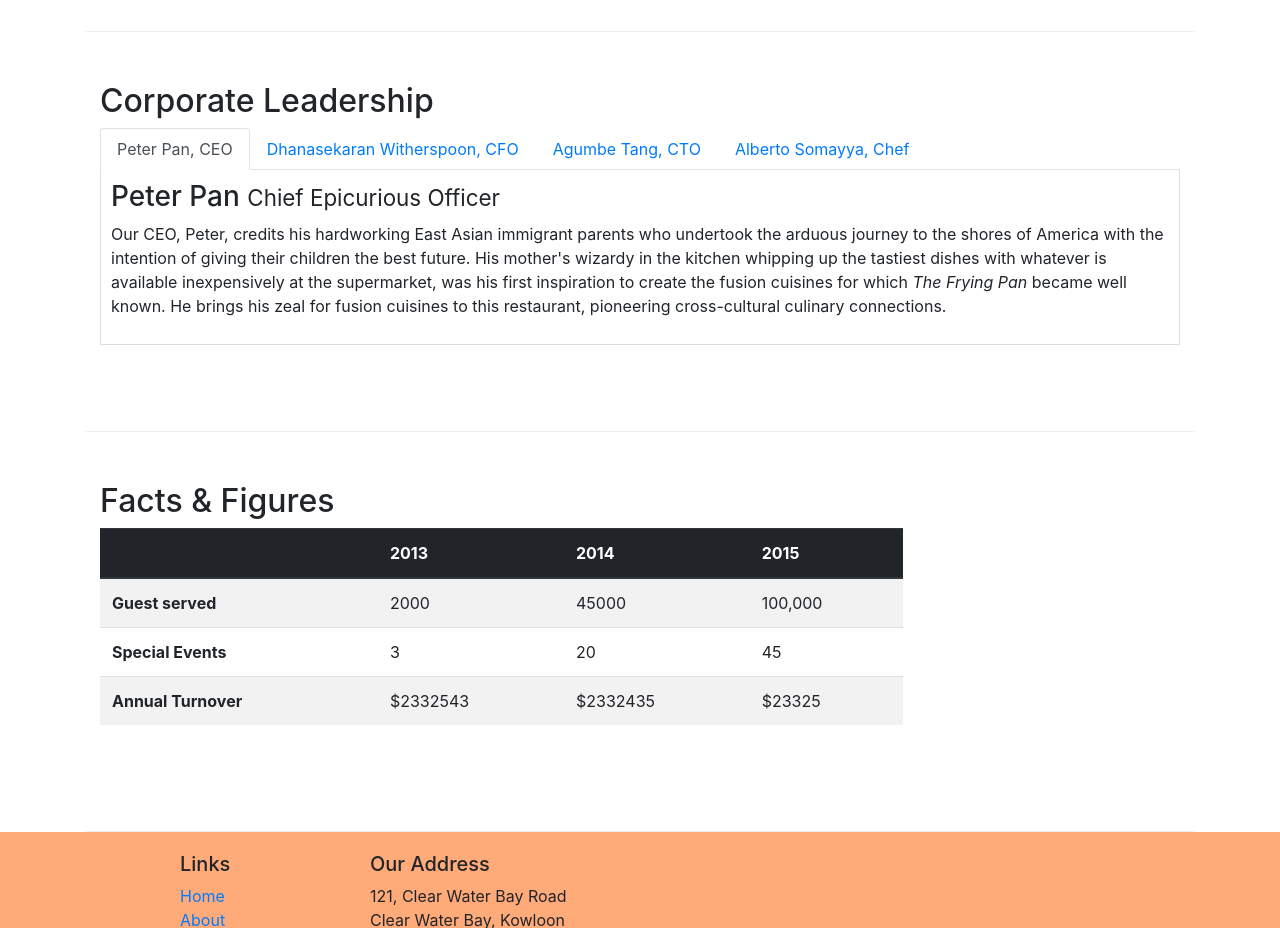
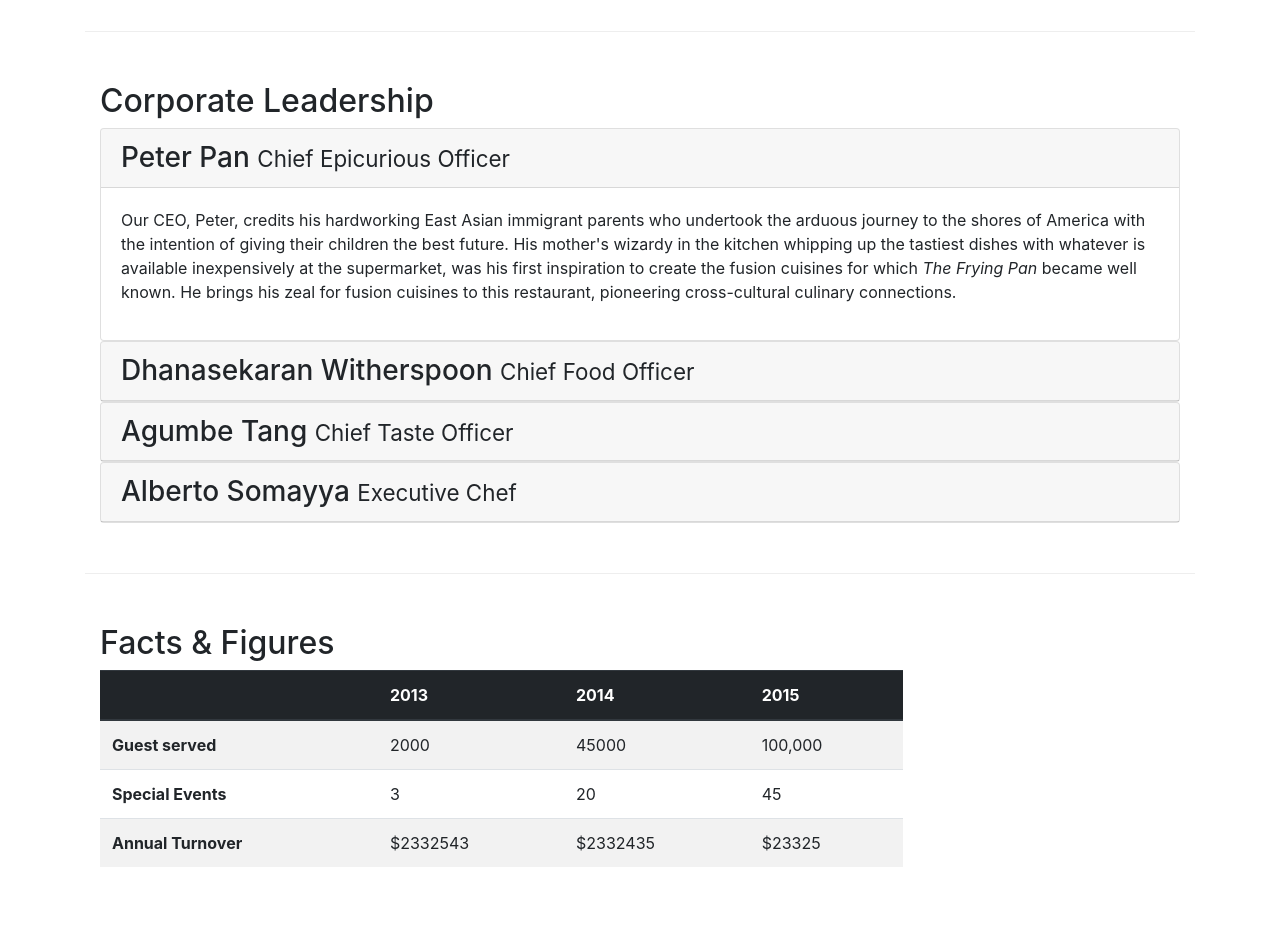
Before and after one commit to angelgonzaf/conFusion, a website: page aboutus.html in a window 1280 px wide. Shown: the part 940-1868 px from the top of the page. Drawn offline with nearby package versions, Linux system fonts and the light colour scheme.

Commit message:
Accordion

```diff
--- a/aboutus.html
+++ b/aboutus.html
@@ -105,45 +105,67 @@
             <div class="col-12">
                 <h2>Corporate Leadership</h2>
 
-                <ul class="nav nav-tabs">
-                    <li class="nav-item">
-                        <a class="nav-link active" href="#peter"
-                            role="tab" data-toggle="tab">Peter Pan, CEO</a>
-                    </li>
-                    <li class="nav-item">
-                        <a class="nav-link" href="#danny"
-                            role="tab" data-toggle="tab">Dhanasekaran Witherspoon, CFO</a>
-                    </li>
-                    <li class="nav-item">
-                        <a class="nav-link" href="#agumbe"
-                            role="tab" data-toggle="tab">Agumbe Tang, CTO</a>
-                    </li>
-                    <li class="nav-item">
-                        <a class="nav-link" href="#alberto"
-                            role="tab" data-toggle="tab">Alberto Somayya, Chef</a>
-                    </li>
-                </ul>
-
-                <div class="tab-content">
-                    <div class="tab-pane fade show active" role="tabpanel" id="peter">
-                        <h3>Peter Pan <small>Chief Epicurious Officer</small></h3>
+                <div id="accordion">
+                    <div class="card">
+                        <div class="card-header" role="tab" id="peterhead">
+                            <h3 class="mb-0">
+                                <a data-toggle="collapse" data-target="#peter">
+                                Peter Pan <small>Chief Epicurious Officer</small>
+                                </a>
+                            </h3>
+                        </div>
+                        <div class="collapse show" id="peter" data-parent="#accordion">
+                            <div class="card-body">
                                 <p class="d-none d-sm-block">Our CEO, Peter, credits his hardworking East Asian immigrant parents who undertook the arduous journey to the shores of America with the intention of giving their children the best future. His mother's wizardy in the kitchen whipping up the tastiest dishes with whatever is available inexpensively at the supermarket, was his first inspiration to create the fusion cuisines for which <em>The Frying Pan</em> became well known. He brings his zeal for fusion cuisines to this restaurant, pioneering cross-cultural culinary connections.</p>
                             </div>
-                    <div class="tab-pane fade" role="tabpanel" id="danny">
-                        <h3>Dhanasekaran Witherspoon <small>Chief Food Officer</small></h3>
+                        </div>
+                    </div>
+                    <div class="card">
+                        <div class="card-header" role="tab" id="dannyhead">
+                            <h3 class="mb-0">
+                                <a data-toggle="collapse" data-target="#danny">
+                                     Dhanasekaran Witherspoon <small>Chief Food Officer</small>
+                                </a>
+                            </h3>
+                        </div>
+                        <div class="collapse" id="danny" data-parent="#accordion">
+                            <div class="card-body">
                                 <p class="d-none d-sm-block">Our CFO, Danny, as he is affectionately referred to by his colleagues, comes from a long established family tradition in farming and produce. His experiences growing up on a farm in the Australian outback gave him great appreciation for varieties of food sources. As he puts it in his own words, <em>Everything that runs, wins, and everything that stays, pays!</em></p>
                             </div>
-                    <div class="tab-pane fade" role="tabpanel" id="agumbe">
-                        <h3>Agumbe Tang <small>Chief Taste Officer</small></h3>
+                        </div>
+                    </div>
+                    <div class="card">
+                        <div class="card-header" role="tab" id="agumbeheader">
+                            <h3 class="mb-0">
+                                <a data-toggle="collapse" data-target="#agumbe">
+                                    Agumbe Tang <small>Chief Taste Officer</small>
+                                </a>
+                            </h3>
+                        </div>
+                        <div class="collapse" id="agumbe" data-parent="#accordion">
+                            <div class="card-body">
                                 <p class="d-none d-sm-block">Blessed with the most discerning gustatory sense, Agumbe, our CTO, personally ensures that every dish that we serve meets his exacting tastes. Our chefs dread the tongue lashing that ensues if their dish does not meet his exacting standards. He lives by his motto, <em>You click only if you survive my lick.</em></p>
                             </div>
-                    <div class="tab-pane fade" role="tabpanel" id="alberto">
-                        <h3>Alberto Somayya <small>Executive Chef</small></h3>
+                        </div>
+                    </div>
+                    <div class="card">
+                        <div class="card-header" role="tab" id="albertoheader">
+                            <h3 class="mb-0">
+                                <a data-toggle="collapse" data-target="#alberto">
+                                    Alberto Somayya <small>Executive Chef</small>
+                                </a>
+                            </h3>
+                        </div>
+                        <div class="collapse" id="alberto" data-parent="#accordion">
+                            <div class="card-body">
                                 <p class="d-none d-sm-block">Award winning three-star Michelin chef with wide International experience having worked closely with whos-who in the culinary world, he specializes in creating mouthwatering Indo-Italian fusion experiences. He says, <em>Put together the cuisines from the two craziest cultures, and you get a winning hit! Amma Mia!</em></p>
                             </div>
                         </div>
                     </div>
                 </div>
+            </div>
+        </div>
+
         <div class="row row-content">
            <div class="col-12 col-sm-9">
                <h2>Facts &amp; Figures</h2>
```
Lines whose indentation alone changed are shown as unchanged.
